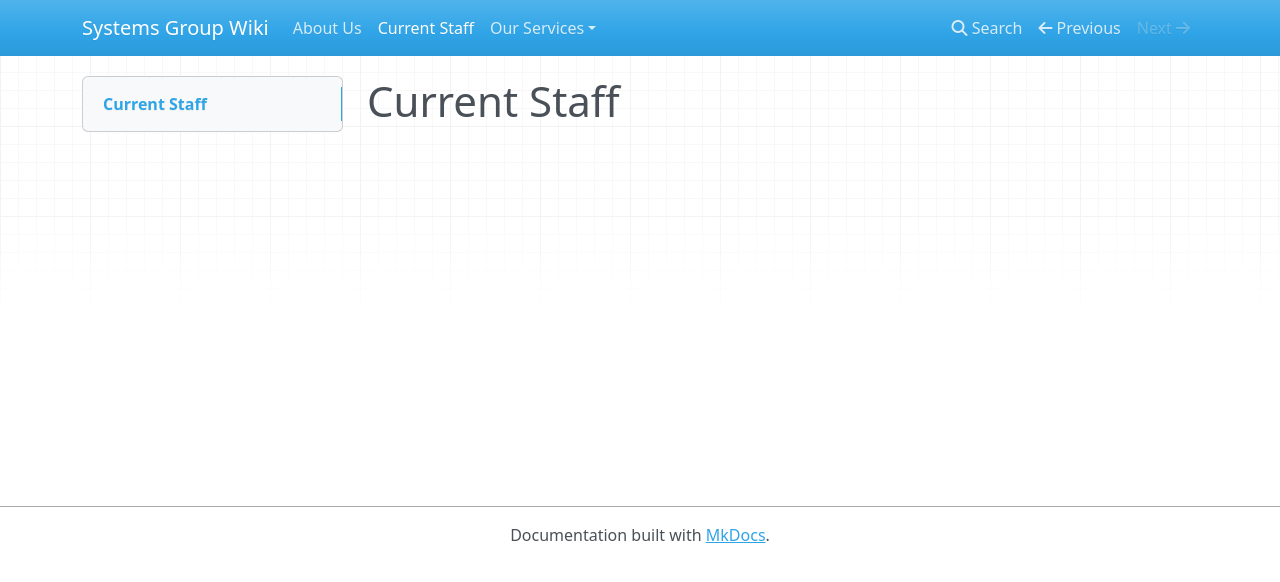
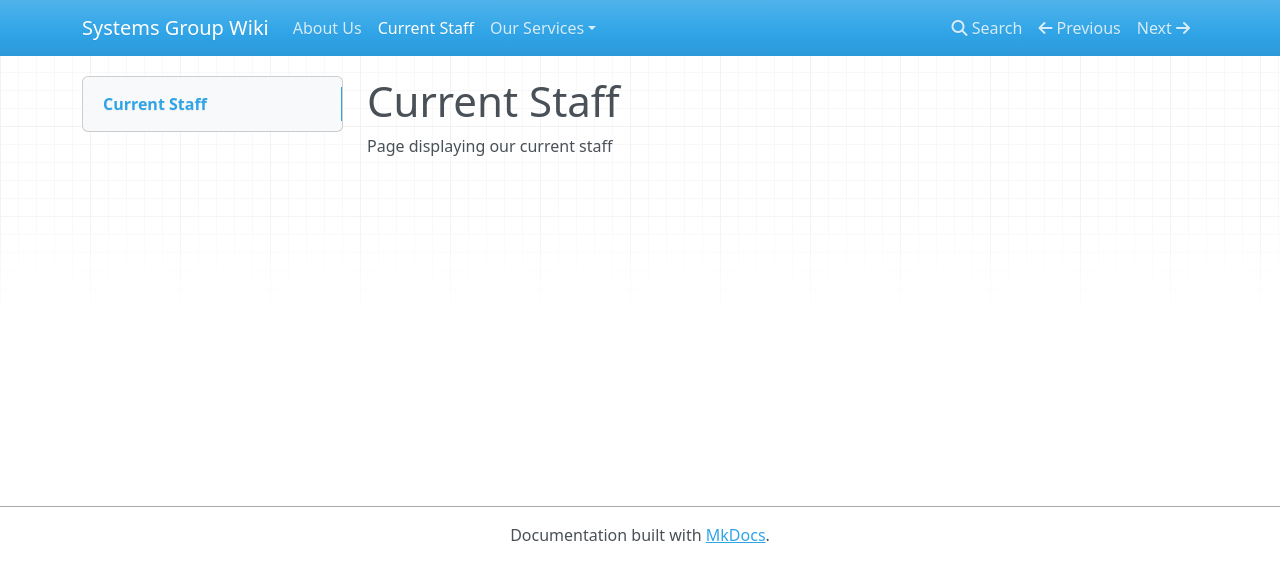
Before and after one commit to nhallen272/mkdocs-wiki, an MkDocs documentation site: the page built from docs/docs/current-staff.md, in a window 1280 px wide. Shown: the top 582 px of the page. Built offline with MkDocs 1.6.1, drawn with Linux system fonts in a browser that asks for light colours; nearby versions of some CDN libraries.

Commit message:
work on pages

```diff
--- a/docs/docs/current-staff.md
+++ b/docs/docs/current-staff.md
@@ -1 +1,2 @@
 # Current Staff
+Page displaying our current staff
--- a/docs/mkdocs.yml
+++ b/docs/mkdocs.yml
@@ -3,11 +3,8 @@
   - About Us: about-us.md
   - Current Staff: current-staff.md
   - Our Services:
-      - Linux/Unix Services: services/linux-unix.md
-      - VPN Services: services/vpn.md
-      - Computer Labs: services/computer-labs.md
-      - Remote Z-Drive Access: services/remote-z-drive.md
-      - Printing: services/printing.md
-theme:
-  palette:
-    scheme: slate
+      - Linux/Unix Services: our-services/linux-unix.md
+      - VPN Services: our-services/vpn.md
+      - Computer Labs: our-services/computer-labs.md
+      - Remote Z-Drive Access: our-services/remote-z-drive.md
+      - Printing: our-services/printing.md
```
Also changed, not shown: README.md, docs/docs/our-services/computer-labs.md (renamed from docs/docs/computer-labs.md), docs/docs/our-services/linux-unix.md (renamed from docs/docs/linux-unix.md), docs/docs/our-services/printing.md (renamed from docs/docs/printing.md), docs/docs/our-services/remote-z-drive.md (renamed from docs/docs/remote-z-drive.md), docs/docs/our-services/vpn.md (renamed from docs/docs/vpn.md).
